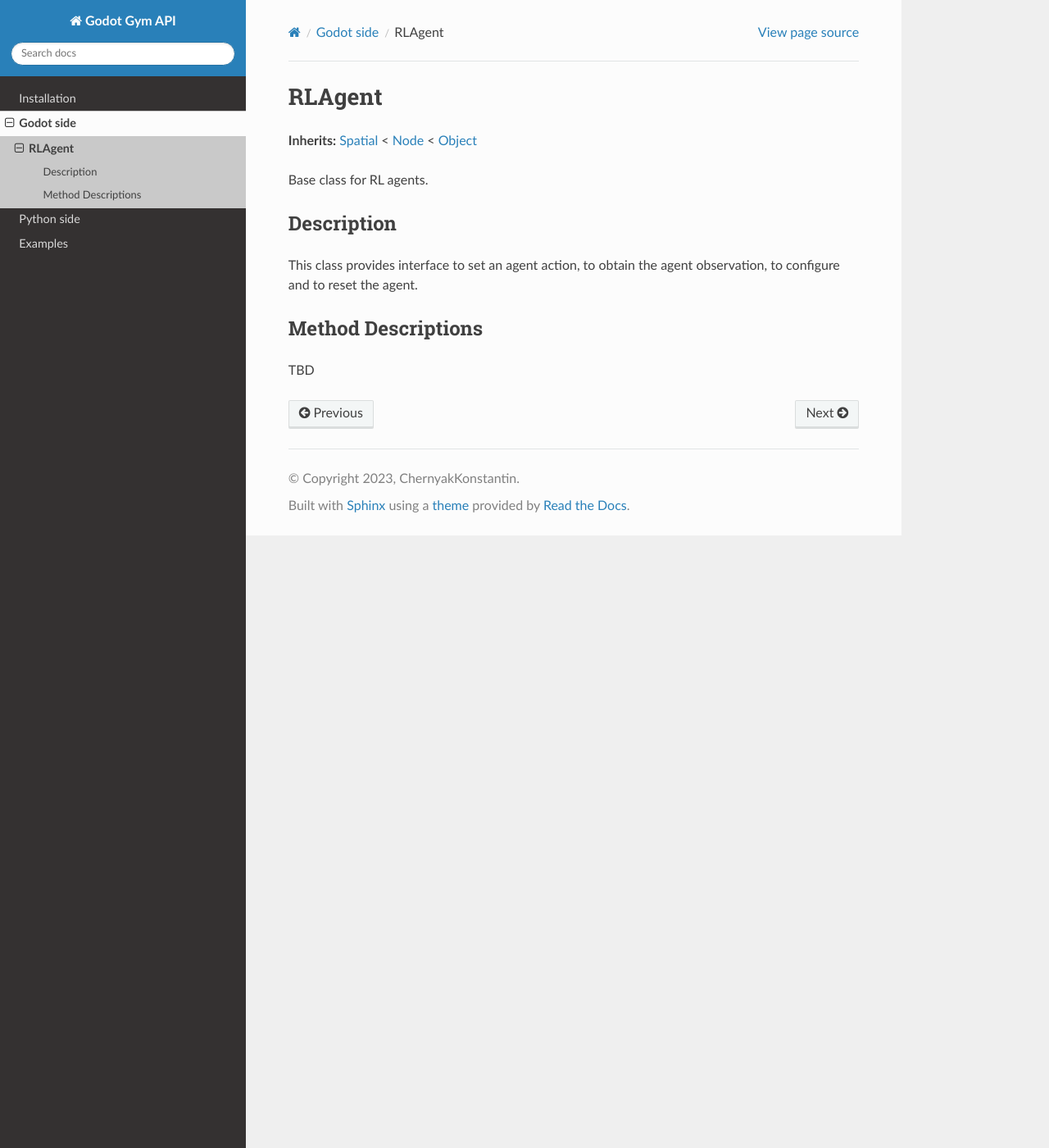
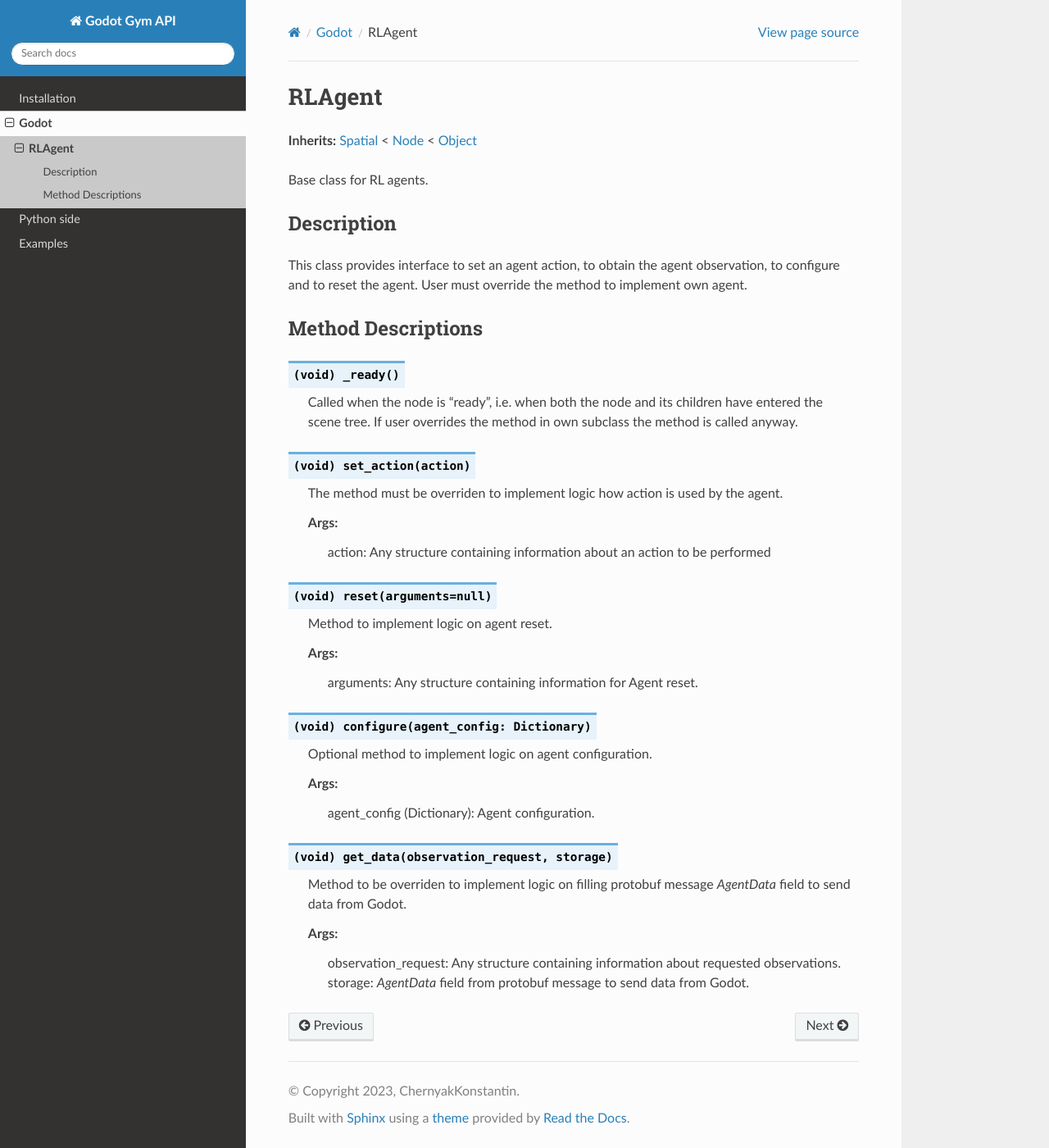
Before and after one commit to ChernyakKonstantin/godot_gym_api, a Sphinx documentation site: the page built from docs/source/godot/rl_agent.rst, in a window 1280 px wide and 1400 px high. Shown: the whole window at 82% size. Built offline with Sphinx 7.4.7 and the Read the Docs theme 2.0.0, drawn with Linux system fonts in a browser that asks for light colours.

Commit message:
Add docs for RLAgent

```diff
--- a/docs/source/godot/index.rst
+++ b/docs/source/godot/index.rst
@@ -1,5 +1,5 @@
-Godot side
-==========
+Godot
+=====
 
 .. toctree::
     :maxdepth: 1
--- a/docs/source/godot/rl_agent.rst
+++ b/docs/source/godot/rl_agent.rst
@@ -11,9 +11,42 @@
 -----------
 
 This class provides interface to set an agent action, to obtain the agent observation,
-to configure and to reset the agent.
+to configure and to reset the agent. User must override the method to implement own agent.
 
 Method Descriptions
 -------------------
 
-TBD
+.. function:: (void) _ready()
+
+    Called when the node is "ready", i.e. when both the node and its children have entered the scene tree.
+    If user overrides the method in own subclass the method is called anyway.
+
+
+.. function:: (void) set_action(action)
+
+    The method must be overriden to implement logic how action is used by the agent.
+
+    Args:
+        action: Any structure containing information about an action to be performed
+
+.. function:: (void) reset(arguments=null)
+
+    Method to implement logic on agent reset.
+
+    Args:
+        arguments: Any structure containing information for Agent reset.
+
+.. function:: (void) configure(agent_config: Dictionary)
+
+    Optional method to implement logic on agent configuration.
+
+    Args:
+        agent_config (Dictionary): Agent configuration.
+
+.. function:: (void) get_data(observation_request, storage)
+
+    Method to be overriden to implement logic on filling protobuf message `AgentData` field to send data from Godot.
+
+    Args:
+        observation_request: Any structure containing information about requested observations.
+        storage: `AgentData` field from protobuf message to send data from Godot.
```
